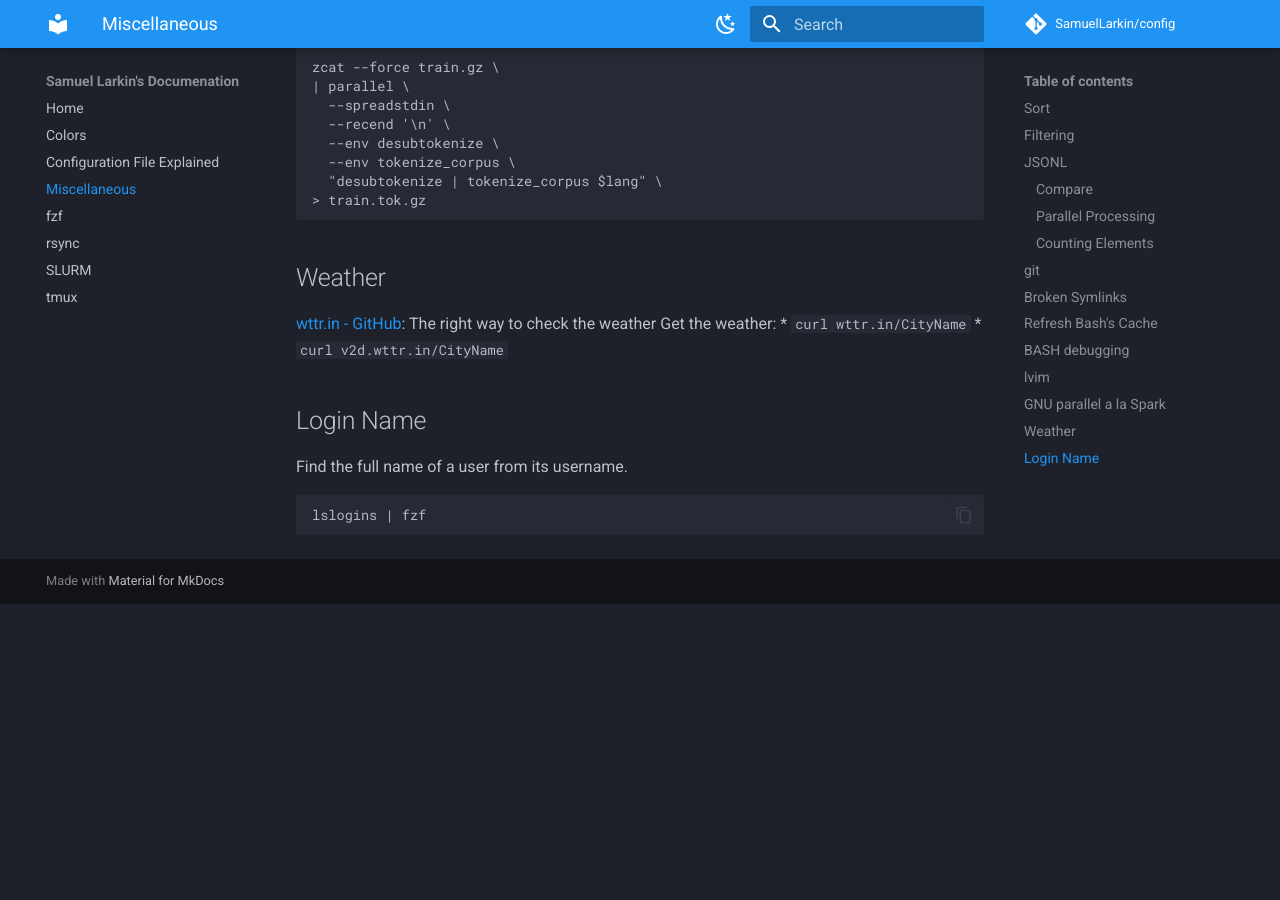
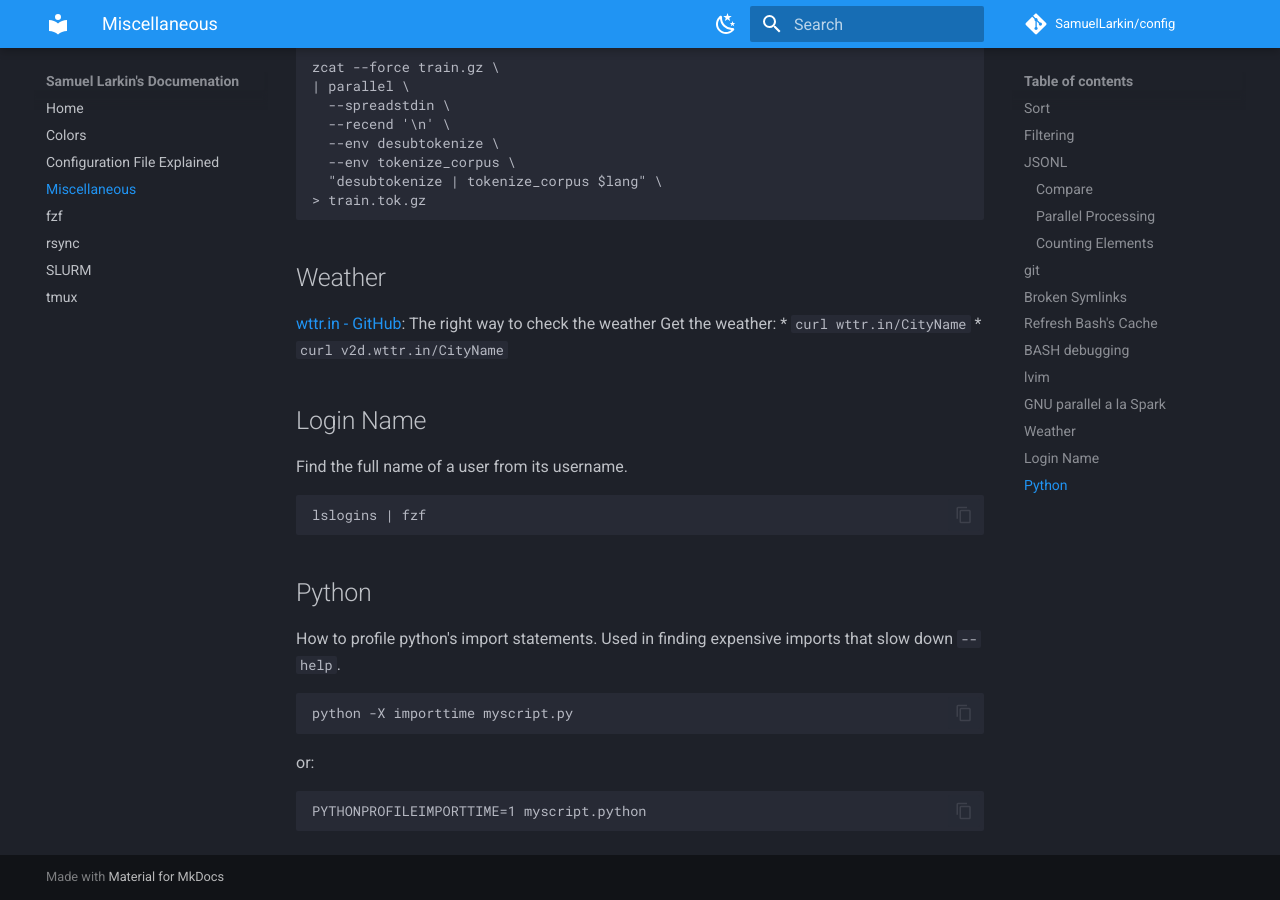
Before and after one commit to SamuelLarkin/config, an MkDocs documentation site: the page built from docs/doc.md, in a window 1280 px wide and 900 px high, scrolled down 3289 px. Built offline with MkDocs 1.6.1 and Material for MkDocs 9.7.7, drawn with Linux system fonts in a browser that asks for light colours; comment, search, counter and statistics services are not loaded; the version menu is left out; before the commit the page ends 3893 px from its top, so only the background shows below that.

Commit message:
doc: How to profile python's import statements

````diff
--- a/docs/doc.md
+++ b/docs/doc.md
@@ -164,3 +164,20 @@ Find the full name of a user from its username.
 ```sh
 lslogins | fzf
 ```
+
+
+
+## Python
+
+How to profile python's import statements.
+Used in finding expensive imports that slow down `--help`.
+
+```sh
+python -X importtime myscript.py
+```
+
+or:
+
+```sh
+PYTHONPROFILEIMPORTTIME=1 myscript.python
+```
````
